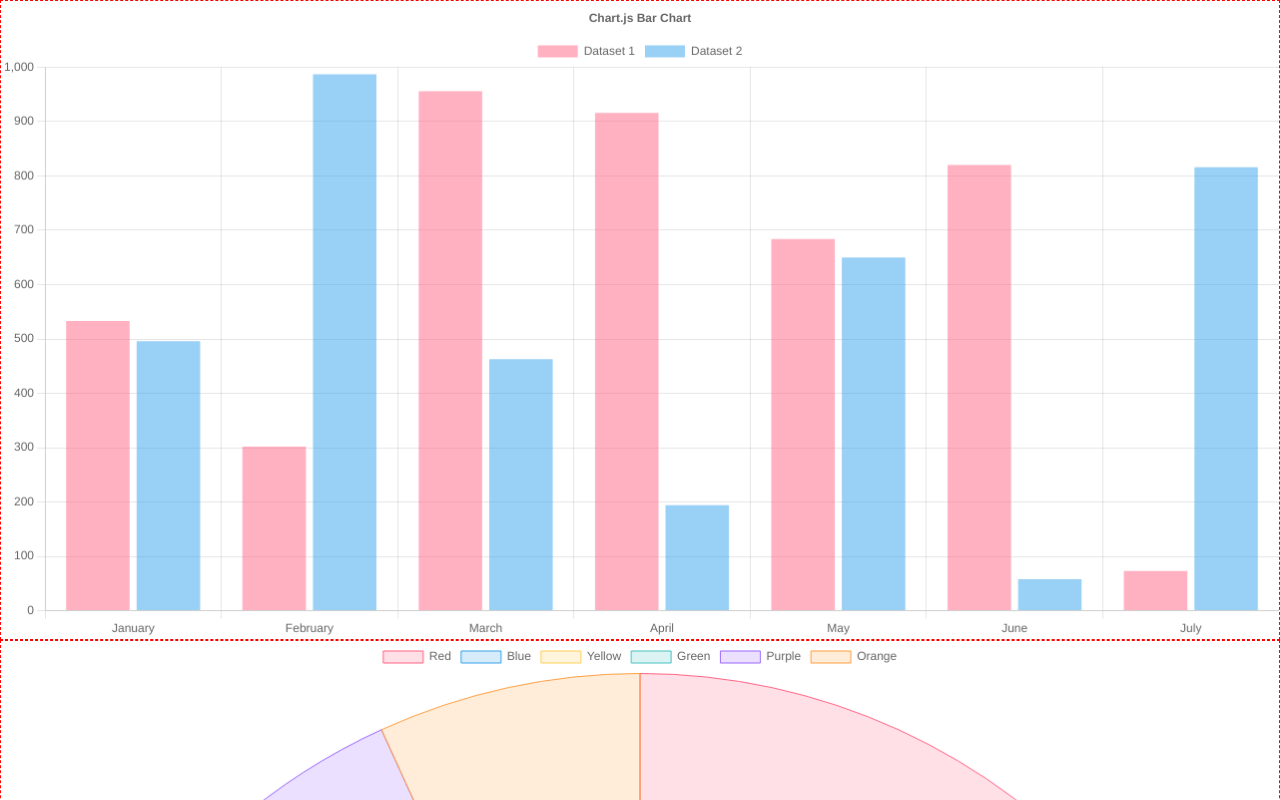
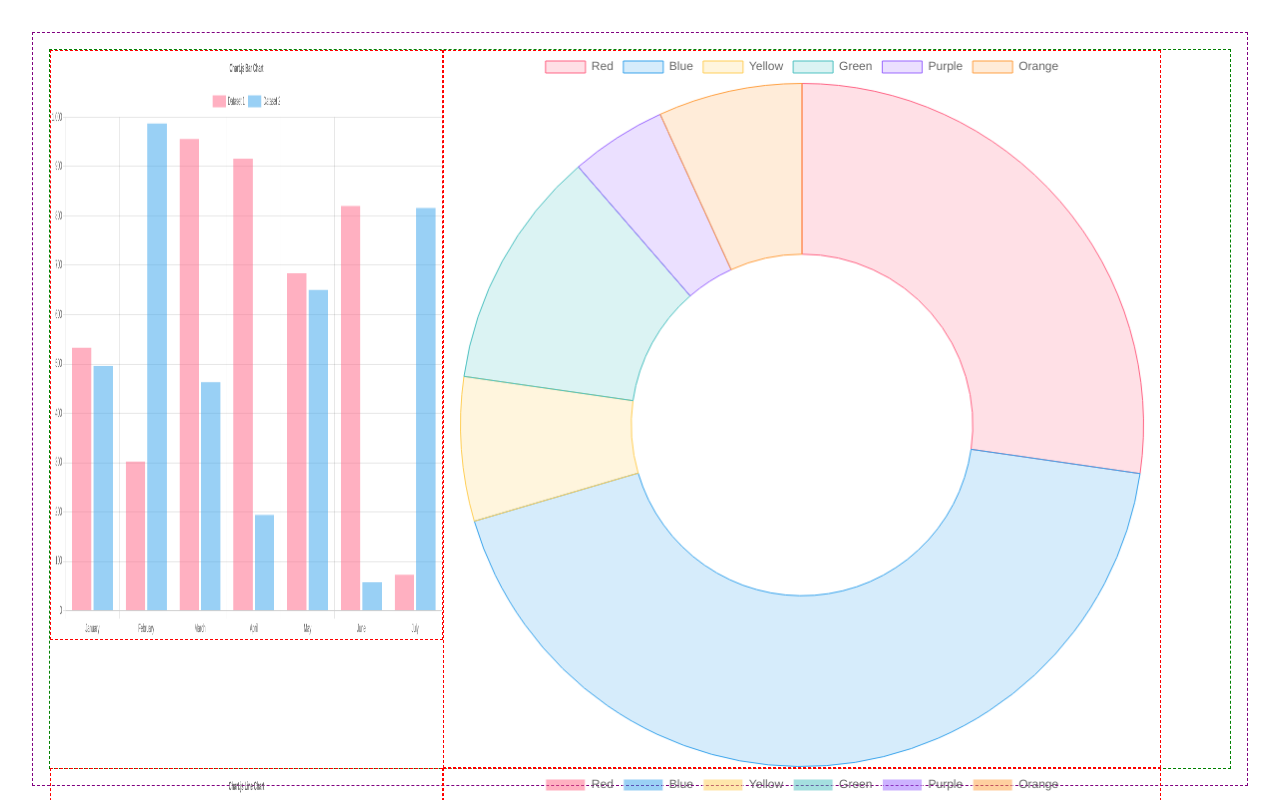
Before and after one commit to cesartheroman/install-frontend, a Next.js app: page /landing in a window 1280 px wide. Shown: the top 800 px of the page. Built offline with nearby package versions, Linux system fonts and the light colour scheme.

Commit message:
refactor: added styles

```diff
--- a/src/app/landing/page.tsx
+++ b/src/app/landing/page.tsx
@@ -8,7 +8,7 @@ import PolarAreaChart from "../components/PolarAreaChart";
 
 const Landing = () => {
   return (
-    <div className="landing-wrapper">
+    <div className="landingWrapper">
       <BarChart />
       <DoughnutChart />
       <LineChart />
--- a/src/app/layout.tsx
+++ b/src/app/layout.tsx
@@ -19,7 +19,7 @@ export default function RootLayout({
   return (
     <ClerkProvider>
       <html lang="en">
-        <body className={`${inter.className} parent`}>{children}</body>
+        <body className={`${inter.className} wrapper`}>{children}</body>
       </html>
     </ClerkProvider>
   );
--- a/src/middleware.ts
+++ b/src/middleware.ts
@@ -2,7 +2,7 @@ import { authMiddleware } from "@clerk/nextjs";
 
 export default authMiddleware({
   //Routes that can be accessed while signed out
-  publicRoutes: ["/", "/landing"],
+  publicRoutes: ["/", "/login", "/onboarding"],
   //Routes that can always be accessed and no auth info
   ignoredRoutes: [],
 });
```
